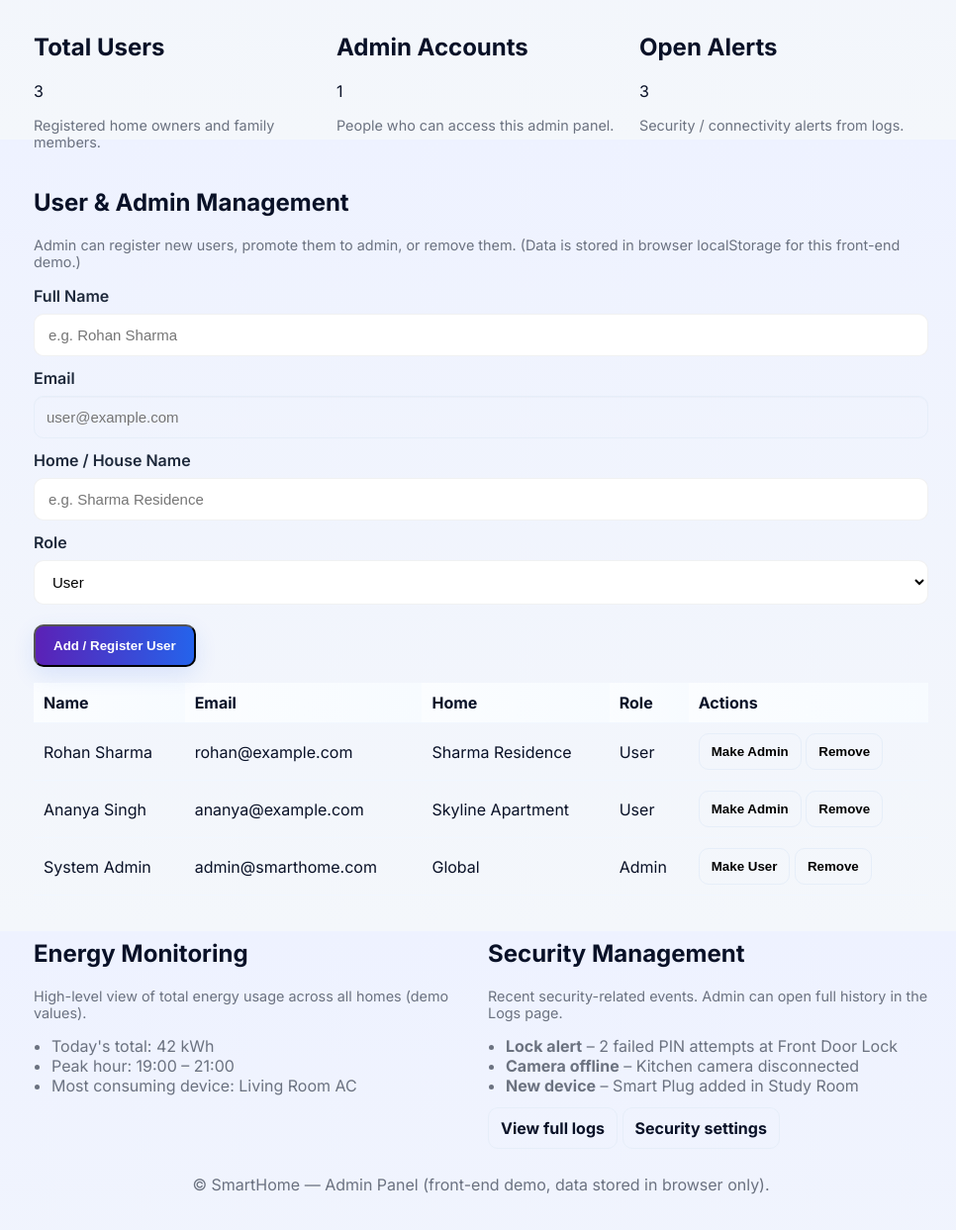
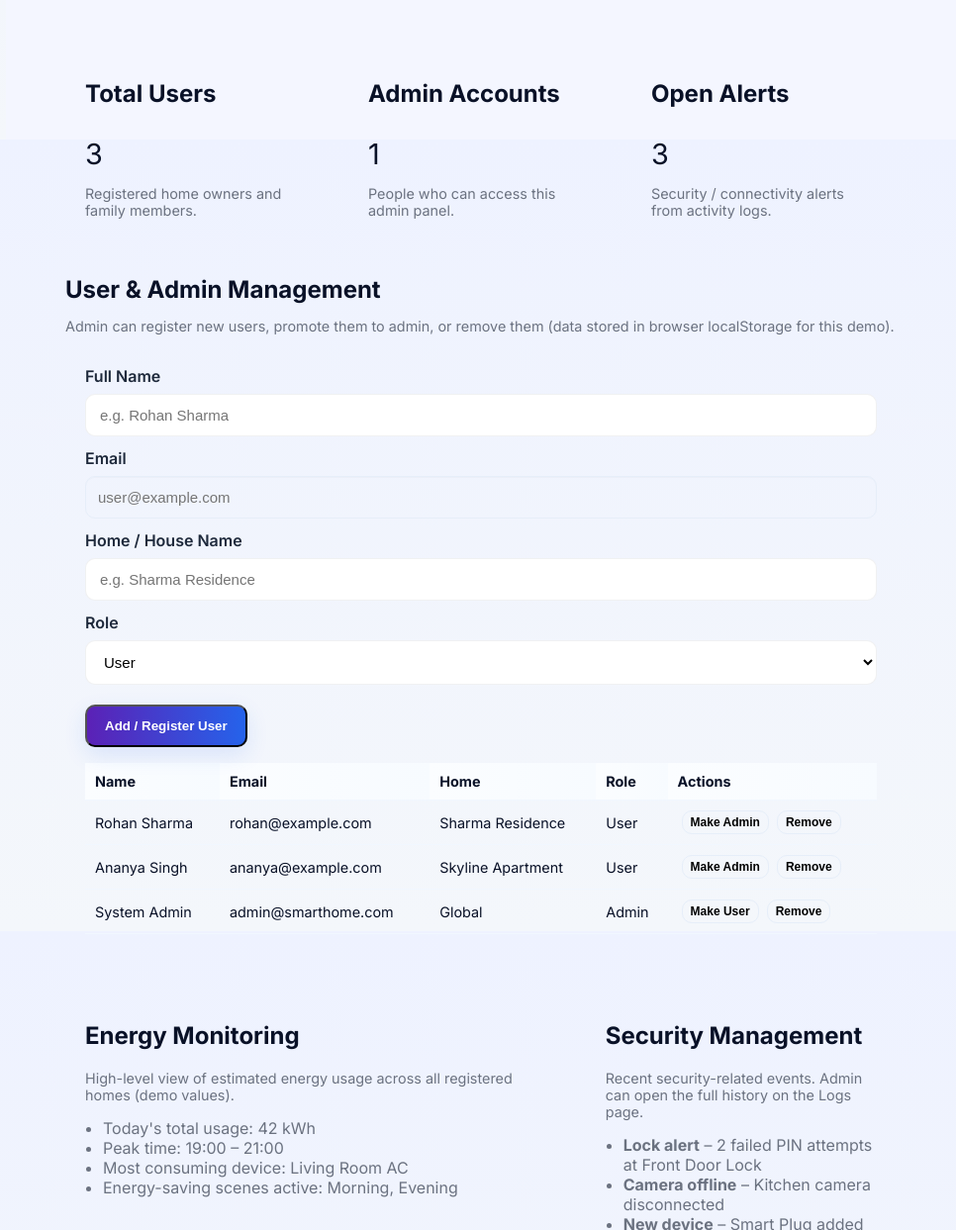
Before and after one commit to tuhitroy02/Smart-Home, a plain HTML site: page admin-dashboard.html in a window 1280 px wide. Shown: the part 659-1902 px from the top of the page at 99% size, without its empty margins (314-1280 px from the left). Drawn offline with Linux system fonts and the light colour scheme.

Commit message:
Update admin-dashboard.html

```diff
--- a/admin-dashboard.html
+++ b/admin-dashboard.html
@@ -6,8 +6,87 @@
   <meta name="viewport" content="width=device-width, initial-scale=1.0">
   <link rel="stylesheet" href="styles.css">
   <link href="https://fonts.googleapis.com/css2?family=Inter:wght@400;500;600;700&display=swap" rel="stylesheet">
+
+  <!-- Admin-only layout tweaks so it looks cleaner than user side -->
+  <style>
+    body.app--admin {
+      background: #f4f6ff;
+    }
+
+    .admin-shell {
+      max-width: 1200px;
+      margin: 0 auto;
+      padding: 24px 32px 40px;
+    }
+
+    .app--admin .app-main {
+      padding: 0; /* we use admin-shell padding instead */
+    }
+
+    .admin-header-text h1 {
+      margin-bottom: 4px;
+    }
+
+    .admin-header-text p {
+      max-width: 640px;
+    }
+
+    .admin-grid-3 {
+      display: grid;
+      grid-template-columns: repeat(auto-fit, minmax(220px, 1fr));
+      gap: 18px;
+      margin-top: 18px;
+    }
+
+    .admin-grid-3 .card {
+      padding: 18px 20px;
+    }
+
+    .admin-grid-3 .card-value {
+      font-size: 1.8rem;
+      margin-bottom: 4px;
+    }
+
+    .admin-two-col {
+      display: grid;
+      grid-template-columns: minmax(0, 2.1fr) minmax(0, 1.3fr);
+      gap: 18px;
+      margin-top: 20px;
+    }
+
+    @media (max-width: 900px) {
+      .admin-two-col {
+        grid-template-columns: 1fr;
+      }
+    }
+
+    #usersTable {
+      min-width: 100%;
+      font-size: 0.9rem;
+    }
+
+    #usersTable td:last-child {
+      white-space: nowrap;
+    }
+
+    .btn-ghost.small {
+      font-size: 0.75rem;
+      padding: 4px 8px;
+      margin-left: 4px;
+    }
+
+    .admin-section-title {
+      margin-top: 24px;
+      margin-bottom: 4px;
+    }
+
+    .admin-card-tight {
+      padding: 18px 20px;
+      margin-top: 12px;
+    }
+  </style>
 </head>
-<body class="app">
+<body class="app app--admin">
 
   <!-- ====== ADMIN SIDEBAR ====== -->
   <aside class="app-sidebar">
@@ -67,19 +146,21 @@
 
   <!-- ====== MAIN CONTENT ====== -->
   <main class="app-main">
+    <div class="admin-shell">
+
       <!-- HEADER -->
-    <header class="app-header">
-      <div>
+      <header class="app-header" style="padding: 0 0 12px 0; border-bottom: none;">
+        <div class="admin-header-text">
           <h1>Admin Dashboard</h1>
           <p class="small-muted">
-          Here admin performs all major operations from DFD Level 2:
-          user registration, device control, scheduling, energy monitoring and security management.
+            Central control for your smart home platform. Admin can register users, manage devices,
+            configure schedules, monitor energy usage and review security events.
           </p>
         </div>
       </header>
 
       <!-- TOP STATS -->
-    <section class="grid-3">
+      <section class="admin-grid-3">
         <article class="card">
           <h2 class="card-title">Total Users</h2>
           <p class="card-value" id="stat-users">0</p>
@@ -95,20 +176,20 @@
         <article class="card">
           <h2 class="card-title">Open Alerts</h2>
           <p class="card-value">3</p>
-        <p class="small-muted">Security / connectivity alerts from logs.</p>
+          <p class="small-muted">Security / connectivity alerts from activity logs.</p>
         </article>
       </section>
 
-    <!-- USER MANAGEMENT (REGISTER / REMOVE USERS, ADMIN MGMT) -->
-    <section id="user-management" class="card" style="margin-top:1.5rem;">
-      <h2 class="card-title">User & Admin Management</h2>
+      <!-- USER MANAGEMENT + ENERGY/SECURITY -->
+      <h2 class="admin-section-title">User & Admin Management</h2>
       <p class="small-muted">
-        Admin can register new users, promote them to admin, or remove them.
-        (Data is stored in browser localStorage for this front-end demo.)
+        Admin can register new users, promote them to admin, or remove them
+        (data stored in browser localStorage for this demo).
       </p>
 
+      <section id="user-management" class="card admin-card-tight">
         <!-- Add user form -->
-      <form id="addUserForm" class="grid-4" style="margin-top:1rem; gap:0.75rem;">
+        <form id="addUserForm" class="grid-4" style="gap:0.75rem;">
           <div class="field">
             <label class="label">Full Name</label>
             <input class="input" name="name" required placeholder="e.g. Rohan Sharma">
@@ -153,26 +234,27 @@
         </div>
       </section>
 
-    <!-- ENERGY & SECURITY SECTIONS (to match DFD 0.2.3 & 0.2.4) -->
-    <section class="two-col" style="margin-top:1.5rem;">
+      <!-- ENERGY + SECURITY ROW -->
+      <section class="admin-two-col">
         <!-- Energy Monitoring -->
-      <div class="card">
+        <div class="card admin-card-tight">
           <h2 class="card-title">Energy Monitoring</h2>
           <p class="small-muted">
-          High-level view of total energy usage across all homes (demo values).
+            High-level view of estimated energy usage across all registered homes (demo values).
           </p>
           <ul class="compact-list" style="margin-top:0.75rem;">
-          <li>Today's total: 42 kWh</li>
-          <li>Peak hour: 19:00 – 21:00</li>
+            <li>Today's total usage: 42 kWh</li>
+            <li>Peak time: 19:00 – 21:00</li>
             <li>Most consuming device: Living Room AC</li>
+            <li>Energy-saving scenes active: Morning, Evening</li>
           </ul>
         </div>
 
         <!-- Security Management -->
-      <div class="card">
+        <div class="card admin-card-tight">
           <h2 class="card-title">Security Management</h2>
           <p class="small-muted">
-          Recent security-related events. Admin can open full history in the Logs page.
+            Recent security-related events. Admin can open the full history on the Logs page.
           </p>
           <ul class="compact-list" style="margin-top:0.75rem;">
             <li><strong>Lock alert</strong> – 2 failed PIN attempts at Front Door Lock</li>
@@ -186,14 +268,27 @@
         </div>
       </section>
 
-    <footer class="app-footer">
-      <p>© SmartHome — Admin Panel (front-end demo, data stored in browser only).</p>
+      <!-- DEVICE / SCHEDULE SHORTCUTS -->
+      <section class="card admin-card-tight" style="margin-top:20px;">
+        <h2 class="card-title">Device Control & Scheduling</h2>
+        <p class="small-muted">
+          Quick access to detailed pages where admin sends commands to devices and allocates schedules.
+        </p>
+        <div class="chip-row" style="margin-top:0.75rem;">
+          <a href="devices.html" class="btn-primary">Open Device Control</a>
+          <a href="schedules.html" class="btn-ghost">Open Scheduling</a>
+        </div>
+      </section>
+
+      <footer class="app-footer" style="margin-top:20px; padding:8px 0 0 0;">
+        <p>© SmartHome — Admin Panel (front-end demo, all data stored locally).</p>
       </footer>
+
+    </div>
   </main>
 
   <!-- JS for user management -->
   <script>
-    // Use localStorage key for users list
     const STORAGE_KEY = 'smarthome_admin_users';
 
     function loadUsers() {
@@ -209,7 +304,6 @@
       localStorage.setItem(STORAGE_KEY, JSON.stringify(users));
     }
 
-    // Some default demo users (only on first load)
     function ensureDemoUsers() {
       let users = loadUsers();
       if (users.length === 0) {
@@ -229,7 +323,6 @@
 
       users.forEach((u, index) => {
         const tr = document.createElement('tr');
-
         tr.innerHTML = `
           <td>${u.name}</td>
           <td>${u.email}</td>
@@ -244,11 +337,9 @@
             </button>
           </td>
         `;
-
         tbody.appendChild(tr);
       });
 
-      // Update stats
       const totalUsers = users.length;
       const adminCount = users.filter(u => u.role === 'admin').length;
       document.getElementById('stat-users').textContent  = totalUsers;
@@ -259,7 +350,6 @@
       ensureDemoUsers();
       renderUsersTable();
 
-      // Handle add user
       const form = document.getElementById('addUserForm');
       form.addEventListener('submit', (e) => {
         e.preventDefault();
@@ -281,7 +371,6 @@
         renderUsersTable();
       });
 
-      // Handle promote / delete buttons using event delegation
       document.querySelector('#usersTable tbody').addEventListener('click', (e) => {
         const btn = e.target.closest('button[data-action]');
         if (!btn) return;
```
Lines whose indentation alone changed are shown as unchanged.
